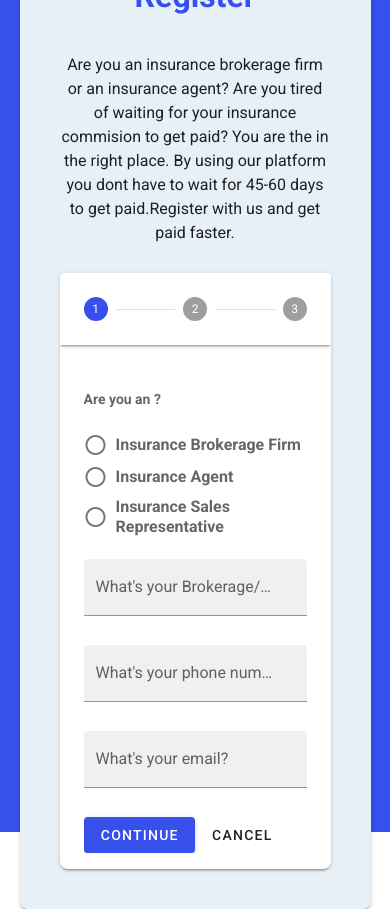
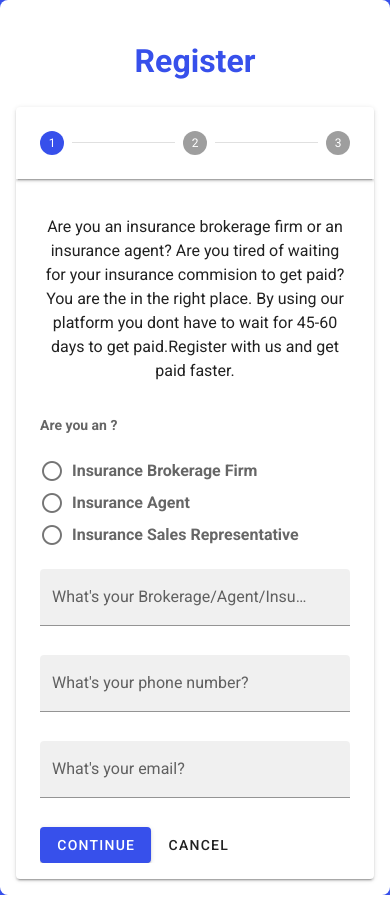
Before and after one commit to kariukisamuel/insurance-claims-app, a Nuxt app: page /register in a window 390 px wide. Built offline with nearby package versions, Linux system fonts and the light colour scheme.

Commit message:
Responsive Web Design For The Index , Login & Register Pages

```diff
--- a/pages/index.vue
+++ b/pages/index.vue
@@ -1,7 +1,7 @@
 <template>
     <v-container fluid class="bg-blue h-100">
         <v-row class="d-flex justify-center align-center h-100" no-gutters>
-            <v-col md="6" offset-md="1" class="rounded-lg">
+            <v-col md="6" class="rounded-lg">
                 <v-card class="indigo lighten-5 pa-10">
                     <h2 class="text-center py-3">Commission Claims App</h2>
 
@@ -86,7 +86,7 @@
 </template>
 <style scoped>
 .h-100 {
-    height: 100vh
+   min-height: 100vh
 }
 .color-blue {
     color: #3750EB;
--- a/pages/login.vue
+++ b/pages/login.vue
@@ -1,7 +1,48 @@
 <template>
-  <v-row>
-    <v-col cols="12" sm="12" md="12" class="full-height-background bg-blue d-flex justify-center align-center">
-      <v-card>
+  <v-row class="d-flex justify-center align-center h-100 bg-blue pa-5">
+    <v-col md="6" class="white pa-10 rounded-lg">
+
+      <h1 class="text-center color-blue ma-0">Login</h1>
+      <p class="text-center py-3">Welcome to the Insurance Commision Claims App.</p>
+
+      <v-text-field v-model="email" color="purple darken-2" label="Email" required>
+      </v-text-field>
+      <v-text-field v-model="password" :append-icon="show1 ? 'mdi-eye' : 'mdi-eye-off'"
+        :rules="[rules.required, rules.min]" :type="show1 ? 'text' : 'password'" name="input-10-1" label="Password"
+        hint="At least 8 characters" counter @click:append="show1 = !show1">
+      </v-text-field>
+      <p>Did you <a href="" class="color-blue text-decoration-none">forget your password?</a></p>
+
+      <div v-if="this.$route.query.user === 'agency'">
+        <nuxt-link to="/register">
+          <v-btn rounded color="primary" block class="mt-5">
+            Login
+          </v-btn>
+        </nuxt-link>
+      </div>
+      <div v-else-if="this.$route.query.user === 'insurance'">
+        <nuxt-link to="/insurance/commision-claims">
+          <v-btn rounded color="primary" block class="mt-5">
+            Login
+          </v-btn>
+        </nuxt-link>
+      </div>
+      <div v-else-if="this.$route.query.user === 'payer'">
+        <nuxt-link to="/cca/claims">
+          <v-btn rounded color="primary" block class="mt-5">
+            Login
+          </v-btn>
+        </nuxt-link>
+      </div>
+      <div v-else-if="this.$route.query.user === 'agents-dash'">
+        <nuxt-link to="/agencies/commision-claim">
+          <v-btn rounded color="primary" block class="mt-5">
+            Login
+          </v-btn>
+        </nuxt-link>
+      </div>
+
+      <!-- <v-card>
         <h1 class="text-center color-blue">Login</h1>
         <p class="text-center py-3">Welcome to the Insurance Commision Claims App.</p>
 
@@ -42,37 +83,21 @@
             </v-btn>
           </nuxt-link>
         </div>
-      </v-card>
+      </v-card> -->
     </v-col>
   </v-row>
 </template>
 
 <style scoped>
-.full-height-background {
-  width: 100vw;
-  height: 100vh;
+.h-100 {
+  min-height: 100vh
 }
-
-.half-height-background {
-  width: 40vw;
-}
-
 .color-blue {
   color: #3750EB;
 }
 
 .bg-blue {
   background-color: #3750EB;
-}
-
-.bg-teal {
-  background-color: rgb(231 240 247);
-}
-@media only screen and (max-width: 600px) {
-  .half-height-background {
-    width: 90vw;
-  }
-
 }
 </style>
 <script>
--- a/pages/register.vue
+++ b/pages/register.vue
@@ -1,12 +1,9 @@
 <template>
-  <v-row>
-    <v-col cols="12" class="h-100 bg-blue d-flex justify-center align-center">
-      <v-card class="half-height-background bg-teal pa-10 rounded-lg">
+
+  <v-row class="d-flex justify-center align-center h-100 bg-blue" no-gutters>
+    <v-col md="10" class="white pa-4 rounded-lg">
       <h1 class="text-center color-blue">Register</h1>
-        <p class="text-center py-3">Are you an insurance brokerage firm or an insurance agent?
-          Are you tired of waiting for your insurance commision to get paid? You are the in the right place. By
-          using our platform you dont have to wait for 45-60 days to get paid.Register with us and get paid faster.
-        </p>
+
       <v-stepper v-model="e1">
         <v-stepper-header>
           <v-stepper-step :complete="e1 > 1" step="1">
@@ -26,6 +23,12 @@
 
         <v-stepper-items>
           <v-stepper-content step="1">
+
+            <p class="text-center py-3">Are you an insurance brokerage firm or an insurance agent?
+              Are you tired of waiting for your insurance commision to get paid? You are the in the right place. By
+              using our platform you dont have to wait for 45-60 days to get paid.Register with us and get paid
+              faster.
+            </p>
 
             <v-radio-group v-model="radios">
               <template v-slot:label>
@@ -111,7 +114,8 @@
             </h1>
 
 
-              <p>We have received your registration details. Our team will verify the details you have submitted.If all
+            <p>We have received your registration details. Our team will verify the details you have submitted.If
+              all
               is
               right , we will send you a link of our portal on your email for you to complete the onboarding
               process.We
@@ -127,14 +131,15 @@
           </v-stepper-content>
         </v-stepper-items>
       </v-stepper>
-      </v-card>
+
     </v-col>
   </v-row>
+
 
 </template>
 <style scoped>
 .h-100 {
-    height: 100vh
+  min-height: 100vh
 }
 
 .half-height-background {
```
Lines whose indentation alone changed are shown as unchanged.
